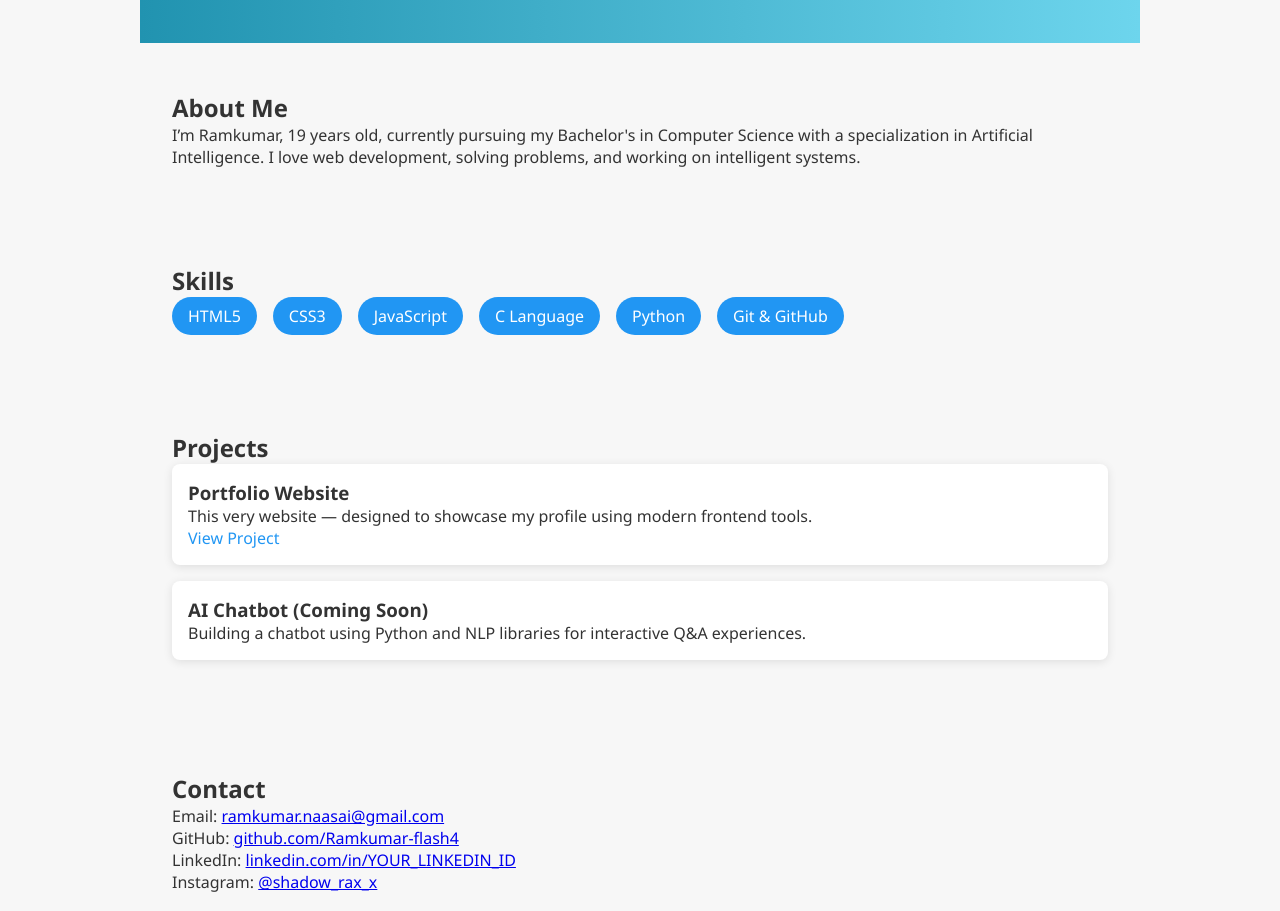
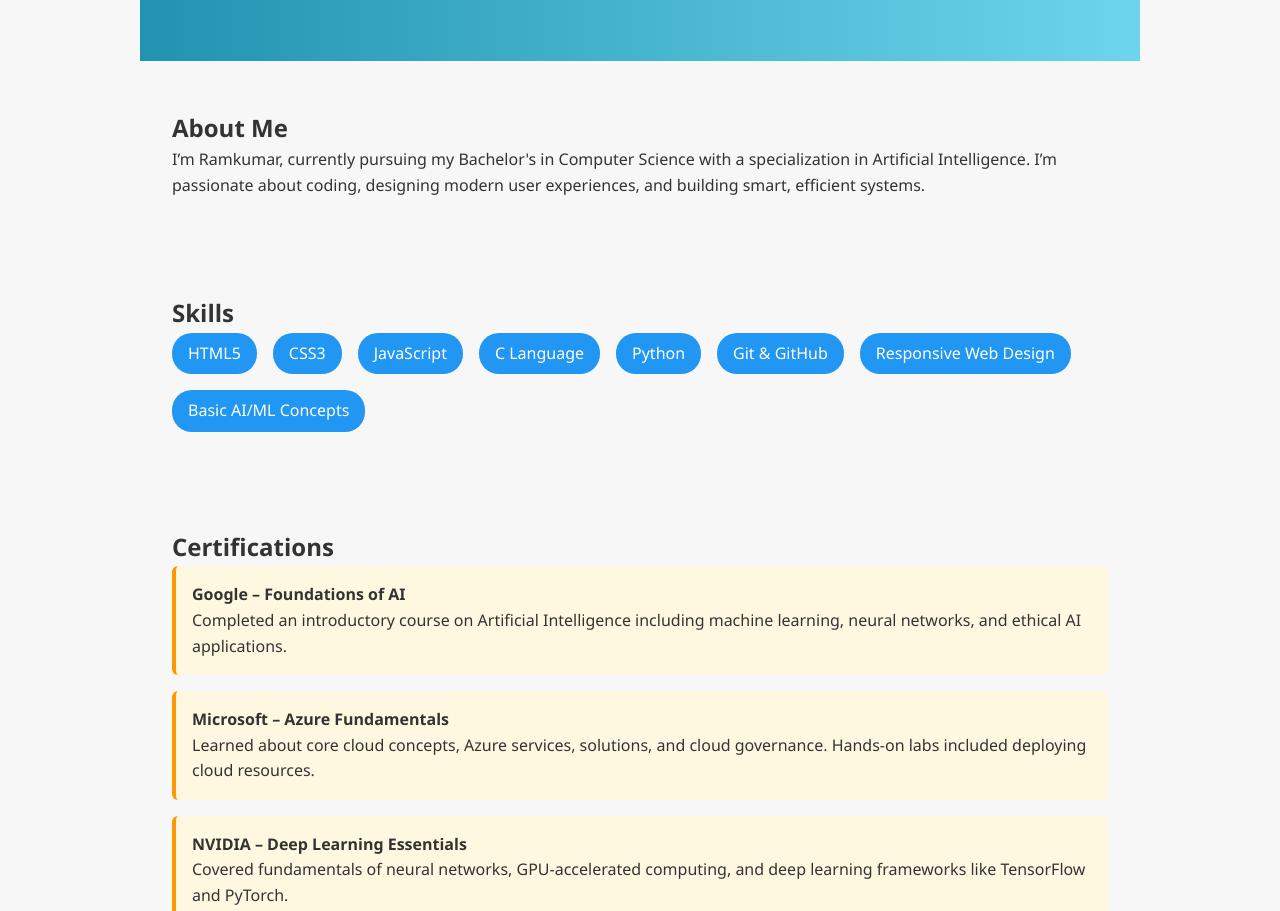
Before and after one commit to Ramkumar-flash/portfolio, a plain HTML site: page index.html in a window 1280 px wide. Shown: the part 212-1123 px from the top of the page. Drawn offline with Linux system fonts and the light colour scheme.

```diff
--- a/index.html
+++ b/index.html
@@ -15,6 +15,7 @@
     body {
       background: #f7f7f7;
       color: #333;
+      line-height: 1.6;
     }
 
     header {
@@ -62,19 +63,6 @@
       color: #ffd700;
     }
 
-    /* Fade-in animation */
-    .fade-in {
-      opacity: 0;
-      transform: translateY(30px);
-      transition: opacity 0.8s ease-out, transform 0.8s ease-out;
-    }
-
-    .fade-in.visible {
-      opacity: 1;
-      transform: translateY(0);
-    }
-
-    /* Typing effect */
     #typing-text {
       border-right: 2px solid white;
       white-space: nowrap;
@@ -98,6 +86,17 @@
       margin: auto;
     }
 
+    .fade-in {
+      opacity: 0;
+      transform: translateY(30px);
+      transition: opacity 0.8s ease-out, transform 0.8s ease-out;
+    }
+
+    .fade-in.visible {
+      opacity: 1;
+      transform: translateY(0);
+    }
+
     .skills-list {
       display: flex;
       flex-wrap: wrap;
@@ -110,25 +109,26 @@
       color: white;
       padding: 0.5rem 1rem;
       border-radius: 20px;
-      transition: 0.3s;
+      transition: transform 0.3s ease, background 0.3s ease;
     }
 
     .skills-list li:hover {
       background: #1976d2;
+      transform: scale(1.05);
     }
 
     .project-card {
       background: white;
-      padding: 1rem;
-      margin-bottom: 1rem;
-      border-radius: 8px;
-      box-shadow: 0 2px 10px rgba(0,0,0,0.1);
+      padding: 1.5rem;
+      margin-bottom: 1.5rem;
+      border-radius: 10px;
+      box-shadow: 0 4px 20px rgba(0,0,0,0.1);
       transition: transform 0.3s ease, box-shadow 0.3s ease;
     }
 
     .project-card:hover {
-      transform: scale(1.03);
-      box-shadow: 0 4px 20px rgba(0,0,0,0.15);
+      transform: translateY(-5px);
+      box-shadow: 0 6px 25px rgba(0,0,0,0.15);
     }
 
     .project-card a {
@@ -136,11 +136,27 @@
       text-decoration: none;
     }
 
+    .certification {
+      background: #fff8e1;
+      padding: 1rem;
+      border-left: 4px solid #ff9800;
+      margin-bottom: 1rem;
+      border-radius: 6px;
+    }
+
     footer {
       background: #222;
       color: white;
       text-align: center;
       padding: 1rem;
+    }
+
+    a {
+      color: #0066cc;
+    }
+
+    a:hover {
+      text-decoration: underline;
     }
   </style>
 </head>
@@ -151,6 +167,7 @@
       <ul>
         <li><a href="#about">About</a></li>
         <li><a href="#skills">Skills</a></li>
+        <li><a href="#certs">Certifications</a></li>
         <li><a href="#projects">Projects</a></li>
         <li><a href="#contact">Contact</a></li>
       </ul>
@@ -164,7 +181,7 @@
 
   <section id="about" class="fade-in">
     <h2>About Me</h2>
-    <p>I’m Ramkumar, 19 years old, currently pursuing my Bachelor's in Computer Science with a specialization in Artificial Intelligence. I love web development, solving problems, and working on intelligent systems.</p>
+    <p>I’m Ramkumar, currently pursuing my Bachelor's in Computer Science with a specialization in Artificial Intelligence. I’m passionate about coding, designing modern user experiences, and building smart, efficient systems.</p>
   </section>
 
   <section id="skills" class="fade-in">
@@ -176,25 +193,48 @@
       <li>C Language</li>
       <li>Python</li>
       <li>Git & GitHub</li>
+      <li>Responsive Web Design</li>
+      <li>Basic AI/ML Concepts</li>
     </ul>
+  </section>
+
+  <section id="certs" class="fade-in">
+    <h2>Certifications</h2>
+    <div class="certification">
+      <strong>Google – Foundations of AI</strong>
+      <p>Completed an introductory course on Artificial Intelligence including machine learning, neural networks, and ethical AI applications.</p>
+    </div>
+    <div class="certification">
+      <strong>Microsoft – Azure Fundamentals</strong>
+      <p>Learned about core cloud concepts, Azure services, solutions, and cloud governance. Hands-on labs included deploying cloud resources.</p>
+    </div>
+    <div class="certification">
+      <strong>NVIDIA – Deep Learning Essentials</strong>
+      <p>Covered fundamentals of neural networks, GPU-accelerated computing, and deep learning frameworks like TensorFlow and PyTorch.</p>
+    </div>
   </section>
 
   <section id="projects" class="fade-in">
     <h2>Projects</h2>
     <div class="project-card">
-      <h3>Portfolio Website</h3>
-      <p>This very website — designed to showcase my profile using modern frontend tools.</p>
+      <h3>Smart Portfolio Website</h3>
+      <p>A responsive, animated portfolio site showcasing personal projects and skills using HTML, CSS, and JavaScript.</p>
       <a href="#">View Project</a>
     </div>
     <div class="project-card">
-      <h3>AI Chatbot (Coming Soon)</h3>
-      <p>Building a chatbot using Python and NLP libraries for interactive Q&A experiences.</p>
+      <h3>Weather Forecast Web App</h3>
+      <p>Real-time weather updates using OpenWeather API with elegant UI. Displays temperature, humidity, and local time by city.</p>
+    </div>
+    <div class="project-card">
+      <h3>AI Chatbot</h3>
+      <p>A basic Python chatbot using NLP for general question answering. Built using NLTK and Tkinter for GUI (in progress).</p>
     </div>
   </section>
 
   <section id="contact" class="fade-in">
     <h2>Contact</h2>
     <p>Email: <a href="mailto:ramkumar.naasai@gmail.com">ramkumar.naasai@gmail.com</a></p>
+    <p>Phone: <a href="tel:+919361319842">+91 9361319842</a></p>
     <p>GitHub: <a href="https://github.com/Ramkumar-flash4" target="_blank">github.com/Ramkumar-flash4</a></p>
     <p>LinkedIn: <a href="https://linkedin.com/in/YOUR_LINKEDIN_ID" target="_blank">linkedin.com/in/YOUR_LINKEDIN_ID</a></p>
     <p>Instagram: <a href="https://www.instagram.com/shadow_rax_x/?hl=en" target="_blank">@shadow_rax_x</a></p>
@@ -205,7 +245,6 @@
   </footer>
 
   <script>
-    // Smooth scroll
     document.querySelectorAll('a[href^="#"]').forEach(anchor => {
       anchor.addEventListener("click", function (e) {
         e.preventDefault();
@@ -215,13 +254,8 @@
       });
     });
 
-    // Fade-in on scroll
     const faders = document.querySelectorAll('.fade-in');
-    const appearOptions = {
-      threshold: 0.1,
-      rootMargin: "0px 0px -50px 0px"
-    };
-
+    const appearOptions = { threshold: 0.1, rootMargin: "0px 0px -50px 0px" };
     const appearOnScroll = new IntersectionObserver(function(entries, observer) {
       entries.forEach(entry => {
         if (!entry.isIntersecting) return;
@@ -229,10 +263,7 @@
         observer.unobserve(entry.target);
       });
     }, appearOptions);
-
-    faders.forEach(fader => {
-      appearOnScroll.observe(fader);
-    });
+    faders.forEach(fader => appearOnScroll.observe(fader));
   </script>
 </body>
 </html>
```
